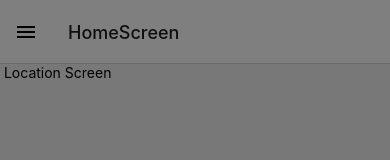
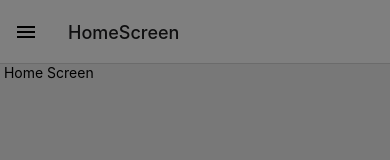
Before and after one commit to AneeOri/weatherAppReactNative, a React Native app: screen /HomeScreen in a window 390 px wide. Shown: the top 160 px of the page. Built offline with nearby package versions, Linux system fonts and the light colour scheme.

Commit message:
[+] update Home Screen

```diff
--- a/src/Screens/HomeScreen.js
+++ b/src/Screens/HomeScreen.js
@@ -7,7 +7,7 @@ import { wp, hp } from "../Utils/ResponsiveLayout";
 const HomeScreen = () => {
     return(
         <View>
-            <Text> Location Screen</Text>
+            <Text> Home Screen</Text>
         </View>
     );
 }
```
